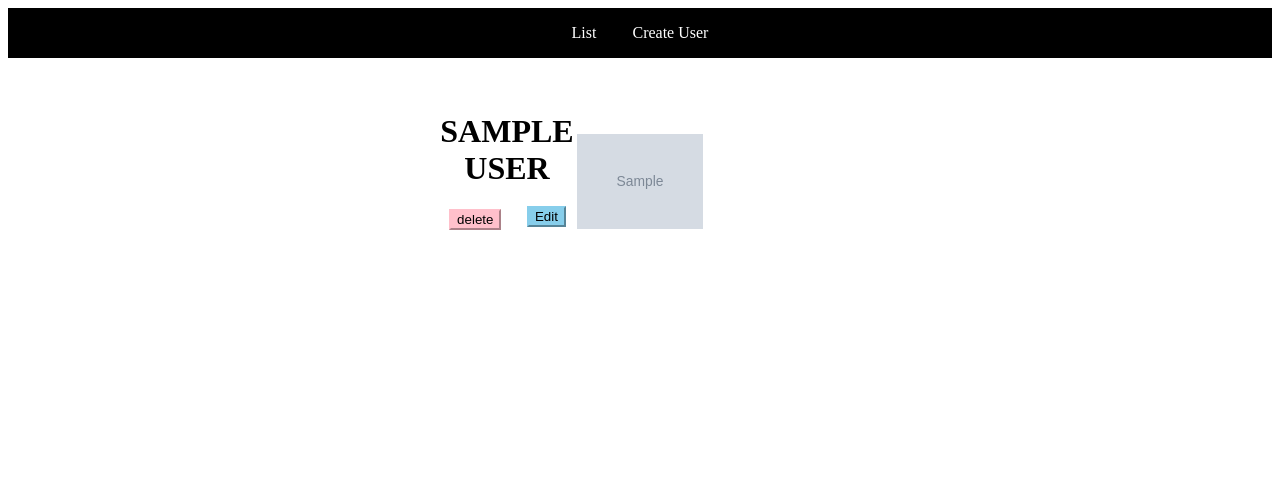
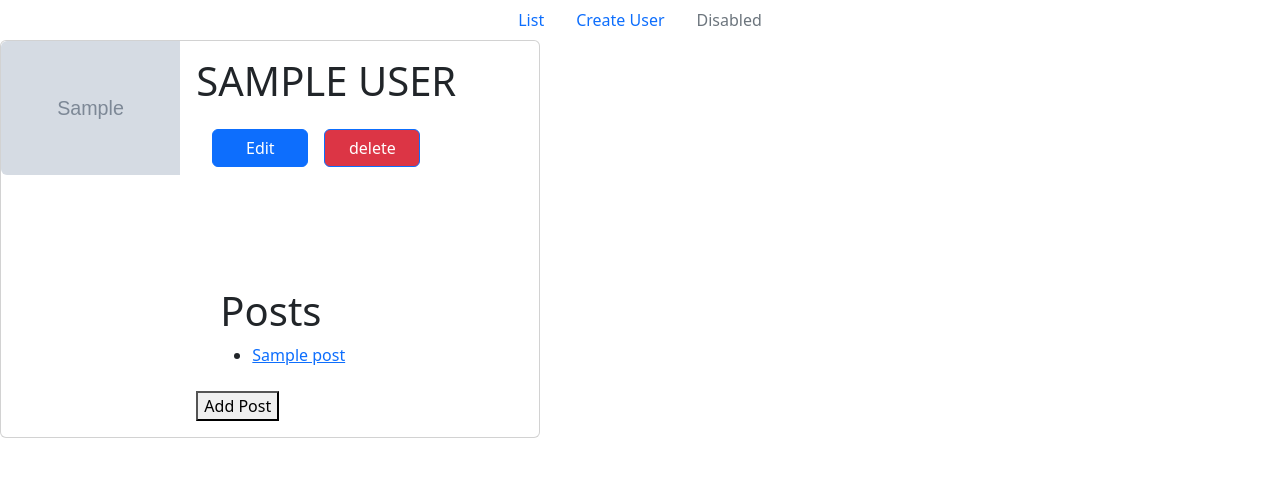
Before and after one commit to jenny4711/SP-blogly, a Flask app: page /1 in a window 1280 px wide. Shown: the top 477 px of the page. Run offline with Flask 2, Linux system fonts and the light colour scheme; tables that the repository leaves empty hold one stand-in row (values such as "Sample post"); grey boxes marked "Sample" are stand-in pictures.

Commit message:
12022022

```diff
--- a/app.py
+++ b/app.py
@@ -1,6 +1,6 @@
 from flask import Flask,request,render_template,redirect
 from flask_debugtoolbar import DebugToolbarExtension
-from models import db, connect_db, Users
+from models import db, connect_db, Users,Post
 
 app = Flask(__name__)
 app.config['SQLALCHEMY_DATABASE_URI'] = 'postgresql:///blogly22'
@@ -37,19 +37,23 @@ def new_user():
 
   return redirect(f'/{add_user.id}')
 
-@app.route(f'/<user_id>')
+@app.route(f'/<int:user_id>')
 def show_user(user_id):
     user=Users.query.get_or_404(user_id)
-    return render_template('detail.html',user=user)
+    posts=Post.query.all()
+    return render_template('detail.html',user=user,posts=posts)
 
-@app.route(f'/<user_id>/delete',methods=["POST"])
+
+@app.route(f'/<int:user_id>/delete',methods=["POST"])
 def delete_btn(user_id):
   user=Users.query.get_or_404(user_id)
   db.session.delete(user)
   db.session.commit()
   return redirect('/')
 
-@app.route('/<user_id>/edit',methods=["GET"])
+
+
+@app.route('/<int:user_id>/edit',methods=["GET"])
 def edit_form(user_id):
 
   user=Users.query.get_or_404(user_id)
@@ -57,7 +61,7 @@ def edit_form(user_id):
 
 
 
-@app.route('/<user_id>/edit',methods=["POST"])
+@app.route('/<int:user_id>/edit',methods=["POST"])
 def edit_btn(user_id):
   user=Users.query.get_or_404(user_id)
 
@@ -73,3 +77,59 @@ def edit_btn(user_id):
   db.session.commit()
 
   return redirect('/')
+
+
+# *****************************************
+
+
+
+
+@app.route('/<int:user_id>/new_post',methods=['GET'])
+def new_post(user_id):
+  user=Users.query.get_or_404(user_id)
+  return render_template('/new_post.html',user=user)
+
+@app.route('/<int:user_id>/new_post',methods=['POST'])
+def add_post(user_id):
+
+  title=request.form['title']
+  content=request.form['content']
+
+  new_post=Post(title=title,content=content)
+  db.session.add(new_post)
+  db.session.commit()
+
+  return redirect(f'/{user_id}')
+
+
+@app.route('/posts/<int:post_id>')
+def detail_post(post_id):
+  post=Post.query.get_or_404(post_id)
+
+
+
+
+  return render_template('post_detail.html',post=post)
+
+@app.route('/posts/<int:post_id>/delete',methods=['POST'])
+def delete_post(post_id):
+  post=Post.query.get_or_404(post_id)
+  db.session.delete(post)
+  db.session.commit()
+  return redirect('/')
+
+@app.route('/posts/<int:post_id>/edit',methods=['GET'])
+def edit_post(post_id):
+  post=Post.query.get_or_404(post_id)
+  return render_template('post_edit.html',post=post)
+
+@app.route('/posts/<int:post_id>/edit',methods=['POST'])
+def edit_postBtn(post_id):
+  post=Post.query.get_or_404(post_id)
+
+  post.title=request.form['title']
+  post.content=request.form['content']
+  db.session.add(post)
+  db.session.commit()
+
+  return redirect(f'/posts/{post_id}')
--- a/models.py
+++ b/models.py
@@ -1,3 +1,4 @@
+import datetime
 from flask_sqlalchemy import SQLAlchemy
 
 db =SQLAlchemy()
@@ -32,3 +33,32 @@ class Users(db.Model):
     upper= first.upper()
     up=last.upper()
     return f'{upper} {up}'
+
+  def __repr__(self):
+    return f"<Users {self.first_name} {self.get_full_name()} {self.image_url} >"
+
+
+class Post(db.Model):
+  __tablename__ = 'posts'
+
+  id = db.Column(db.Integer,
+                 primary_key=True,
+                 autoincrement=True)
+
+  title = db.Column(db.Text,
+                    nullable=False,)
+
+  content = db.Column(db.Text,
+                      nullable=False)
+
+  created_at = db.Column(db.DateTime,
+                         nullable=False,
+                         default=datetime.datetime.now)
+
+  user_id= db.Column(db.Integer,
+                     db.ForeignKey('users.id'))
+
+  rep=db.relationship('Users',backref='posts')
+
+  def __repr__(self):
+    return f"<Post {self.title} {self.content} {self.rep.first_name} {self.rep.get_full_name()} {self.rep.image_url}> "
--- a/static/app.css
+++ b/static/app.css
@@ -1,92 +1,3 @@
-
-body{
-  text-align: center;
+#dt-ed, #dt-del{
+  width:8rem;
 }
-
-/* home.html */
-#home{
-  margin-left: -1%;
-}
-ul{
-  list-style: none;
-  margin-left: -4%;
-
-}
-#base,#base_a{
-  color: white;
-  padding: 1em;
-  text-decoration-line: none;
-  background-color: black;
-
-}
-#add_user{
-  background-color: gray;
-  color:white
-}
-
-/* add_form.html */
-#first,#last,#add_img{
-  width: 50em;
-  height: 1.5em;
-}
-#sub_form{
-  text-align: left;
-  margin-left: 53%;
-  background-color: green;
-  border-color: green;
-  color:white;
-  padding: 0.5em;
-  border-radius: 10%;
-}
-
-/* detail.html */
-
-#dt-h1{
-  float:left;
-  margin-left:28%;
-  margin-top:-8% ;
-
-}
-
- #img{
-  width:10%;
-  height: 10%;
-  margin-top: 6%;
-
-}
-
-
-
-#deleteBtn{
-  background-color: pink;
-  border-color: pink;
-
-
-
-}
-#editBtn{
-  background-color: skyblue;
-  border-color: skyblue;
-  float:right;
-  margin-right:10%;
-
-  margin-top: -10.5%;
-
-}
-
-/* edit.html */
-#sub_edit{
-  background-color: lightgreen;
-  border-color: lightgreen;
-  /* float: left; */
-  /* margin-left: 45%; */
-
-}
-
-#cancel{
-  /* margin-right: 60%; */
-  border-color: skyblue;
-  background-color: white;
-  color:skyblue
-
-}
--- a/templates/base.html
+++ b/templates/base.html
@@ -3,17 +3,33 @@
 <head>
   <meta charset="UTF-8">
   <meta http-equiv="X-UA-Compatible" content="IE=edge">
-  <link rel="stylesheet" href=" /static/app.css">
+  <!-- <link rel="stylesheet" href=" /static/app.css"> -->
   <meta name="viewport" content="width=device-width, initial-scale=1.0">
   <title>{% block title%}{% endblock %}</title>
+  <!-- CSS only -->
+<link href="https://cdn.jsdelivr.net/npm/bootstrap@5.2.3/dist/css/bootstrap.min.css" rel="stylesheet" integrity="sha384-rbsA2VBKQhggwzxH7pPCaAqO46MgnOM80zW1RWuH61DGLwZJEdK2Kadq2F9CUG65" crossorigin="anonymous">
 </head>
 <body>
   <nav>
-    <div id="base">
-    <a id="base_a" href="/">List</a>
-    <a id="base_a" href="/add_form">Create User</a>
+    <ul class="nav justify-content-center">
+      <li class="nav-item">
+        <a class="nav-link active" aria-current="page" href="/">List</a>
+      </li>
+      <li class="nav-item">
+        <a class="nav-link" href="/add_form">Create User</a>
+      </li>
+
+      <li class="nav-item">
+        <a class="nav-link disabled">Disabled</a>
+      </li>
+    </ul>
+
+
+
   </nav>
 </div>
+
+
 
   {% block content %}{% endblock %}
 </body>
--- a/templates/detail.html
+++ b/templates/detail.html
@@ -5,19 +5,53 @@
 
 
 
-  <div id="dt-img">
-  <img src="{{user.image_url}}" id="img" alt="{{user.first_name}}">
-  </div>
 
-  <div id="dt-h1">
-  <h1 id="dt-h1">{{user.get_full_name()}}</h1>
-  <form action="/{{user.id}}/delete" method="POST">
-  <button id="deleteBtn">delete</button>
-  </form>
-  <form action="/{{user.id}}/edit" method="GET">
-    <button id="editBtn">Edit</button>
-  </form>
-</div>
+    <div class="card mb-3" style="max-width: 540px;">
+      <div class="row g-0">
+        <div class="col-md-4">
+          <img src="{{user.image_url}}" class="img-fluid rounded-start" alt="...">
+        </div>
+        <div class="col-md-8">
+          <div class="card-body">
+            <h1 class="card-title">{{user.get_full_name()}}</h1>
+            <form class="d-grid gap-2 " action="/{{user.id}}/edit" style="float:left; margin:1rem;" method="GET">
+              <button id="dt-ed" class=" btn btn-primary" style="width:6rem;">Edit</button>
+              </form>
+
+              <form class="d-md-block " action="/{{user.id}}/delete" style="margin:1.5rem;" method="POST">
+              <button id="dt-del" class=" btn btn-primary bg-danger " style="width:6rem;" >delete</button>
+               <br/>
+               <br/>
+               <br/>
+               <br/>
+               <br/>
+               <br/>
+
+                <h1>Posts</h1>
+                <ul>
+                  {% for post in posts %}
+                  <li><a href='/posts/{{post.id}}'>{{post.title}}</a></li>
+                  {% endfor %}
+                </ul>
+              </form>
+
+              <form action="/{{user.id}}/new_post">
+                  <button>Add Post</button>
+                </form>
+
+              </div>
+
+            </div>
+        </div>
+      </div>
+    </div>
+
+
+
+
+
+
+
 
 
 
```
Also changed, not shown: templates/new_post.html (added, +29 -0 lines), templates/post_detail.html (added, +50 -0 lines), templates/post_edit.html (added, +27 -0 lines).
